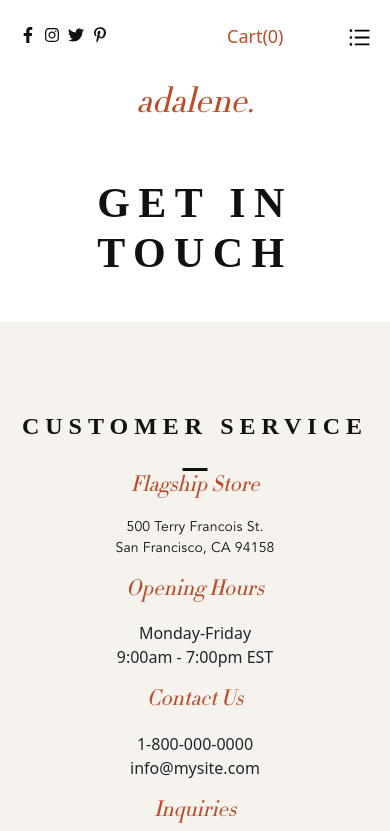
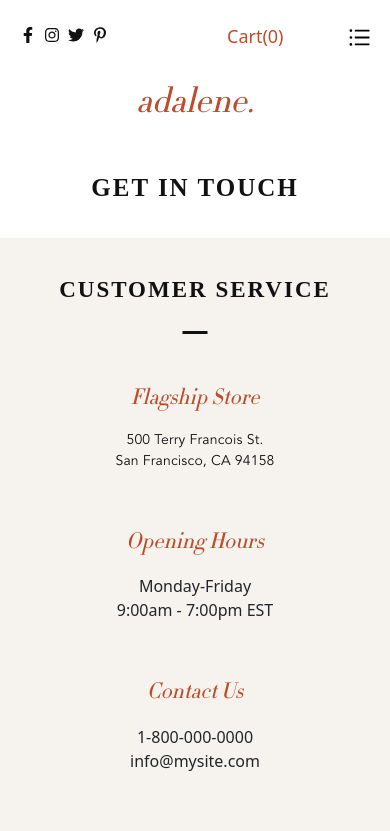
Before and after one commit to ReemZolfakkar/Accessories, a React (Create React App) app: page /Contact in a window 390 px wide. Shown: the top 831 px of the page. Built offline with nearby package versions, Linux system fonts and the light colour scheme.

Commit message:
revise contact

```diff
--- a/src/Components/Contact/Contact.js
+++ b/src/Components/Contact/Contact.js
@@ -26,9 +26,6 @@ function Contact() {
       setisSubmit(true);
     }
   }, [formerrors]);
-  useEffect(() => {
-    console.log(newuser);
-  }, [newuser]);
   return (
     <div className="contact">
       <h1 className="contact__title">GET IN TOUCH</h1>
@@ -133,8 +130,8 @@ function Contact() {
             </div>
           </div>
         </div>
-        <h4 className="contact__body__main-title">STOCKISTS</h4>
-        <div className="row contact__body__three">
+        <h4 className="contact__body__main-title2">STOCKISTS</h4>
+        <div className="row contact__body__three ">
           <div className="col-md-4 col-sm-6 col-12">
             <p className="contact-card1__data mb-3">
               500 Terry Francois St.
--- a/src/Styles/Contact.css
+++ b/src/Styles/Contact.css
@@ -1,5 +1,7 @@
 .contact {
   text-align: center;
+  padding-bottom: 50px;
+  background-color: #f6f3ef;
 }
 .contact__title {
   background-color: #ffffff;
@@ -7,23 +9,39 @@
   font-family: poppins-semibold, poppins, -serif;
   font-size: 42px;
   letter-spacing: 8.4px;
-  padding: 45px 0 35px;
+  padding: 40px 0 35px;
   font-weight: 700;
 }
 .contact__body {
   background-color: #f6f3ef;
-  padding: 10px 0;
+  padding: 60px 0;
 }
-.contact__body__main-title {
+.contact__body__main-title,
+.contact__body__main-title2 {
   position: relative;
   color: rgb(17, 17, 17);
   font-family: poppins-semibold, poppins;
   font-weight: 600;
   font-size: 24px;
   letter-spacing: 6px;
-  margin: 80px 0 30px;
 }
-.contact__body__main-title::after {
+.contact__body__main-title,
+.contact__body__main-title2 {
+  position: relative;
+  color: rgb(17, 17, 17);
+  font-family: poppins-semibold, poppins;
+  font-weight: 600;
+  font-size: 24px;
+  letter-spacing: 6px;
+}
+.contact__body__main-title {
+  margin-bottom: 40px;
+}
+.contact__body__main-title2 {
+  margin-bottom: 70px;
+}
+.contact__body__main-title::after,
+.contact__body__main-title2::after {
   position: absolute;
   content: "";
   background-color: rgb(17, 17, 17);
@@ -34,8 +52,6 @@
   transform: translateX(-50%);
 }
 .contact__body__three {
-  width: 75%;
-  margin: 90px auto;
   justify-content: center;
 }
 .contact-card1__title {
@@ -44,30 +60,24 @@
   font-style: italic;
   font-size: 28px;
   font-weight: 100 !important;
-  margin-bottom: 20px;
+  margin: 40px 0 20px;
 }
 .contact-card1__data {
   color: rgb(17, 17, 17);
   font-family: avenir;
   letter-spacing: 0.16px;
 }
+
+/******************
+       FORM
+******************/
+
 .contact-form {
   vertical-align: middle;
   margin-bottom: 10px;
   padding: 20px 40px;
   max-width: 900px;
   margin: auto;
-}
-.contact-form__title {
-  font-family: avenir;
-  font-size: 26px;
-  color: rgb(0, 0, 0);
-  font-weight: 900;
-  text-align: center;
-  margin-bottom: 30px;
-}
-.contact-form__title--white {
-  color: rgb(243, 240, 240);
 }
 .contact-form__items {
   text-align: start;
@@ -82,7 +92,6 @@
   color: red;
   font-size: 14px;
 }
-
 .contact-form__inputs {
   padding-bottom: 5px;
   font-size: 18px;
@@ -98,32 +107,23 @@
 a {
   text-decoration: none;
 }
-.contact-container {
-  display: flex;
-  justify-content: space-evenly;
-  align-items: center;
-  margin: 0 initial !important;
-  padding: 0 30px;
-}
-.contact-form__desc {
-  color: rgb(243, 240, 240);
-  font-size: 18px;
-  font-family: avenir;
-  text-align: center;
-}
 .contact-form-button {
   background-color: transparent;
   border: 1px solid rgb(188, 76, 42);
   color: rgb(188, 76, 42);
   padding: 0.5rem 6rem !important;
   line-height: 22.4px;
-  margin-top: 20px;
+  margin: 20px 0 40px;
 }
 .contact-form-button:hover {
   background-color: rgb(188, 76, 42);
   color: white;
 }
+
 @media screen and (max-width: 821px) {
+  .contact__body {
+    padding: 30px 0;
+  }
   .contact__body__three {
     margin: 60px 0 20px;
     width: 100%;
@@ -135,8 +135,16 @@ a {
     padding: 0.5rem 2rem !important;
   }
 }
-
-@media screen and (max-width: 450px) {
+@media screen and (max-width: 500px) {
+  .contact__title {
+    font-size: 25px;
+    letter-spacing: 2px;
+  }
+  .contact__body__main-title,
+  .contact__body__main-title2 {
+    font-size: 23px;
+    letter-spacing: 2px;
+  }
   .contact-card1__data {
     font-size: 14px;
     padding: 0 12px;
```
Also changed, not shown: src/Styles/App.css (line endings or trailing spaces).
